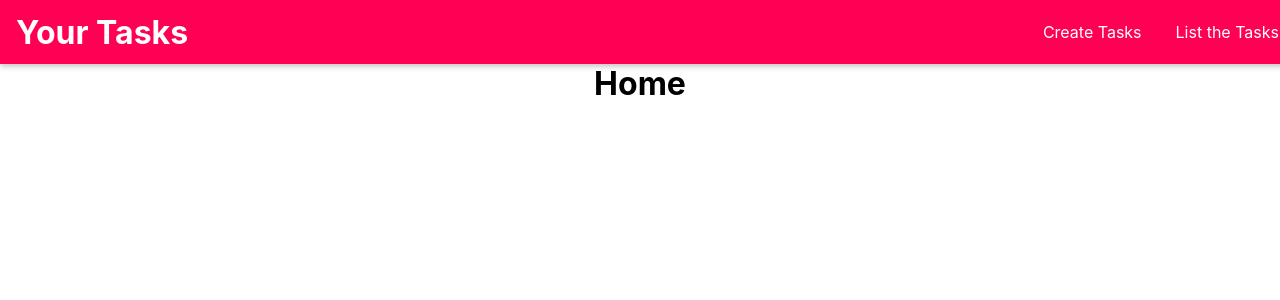
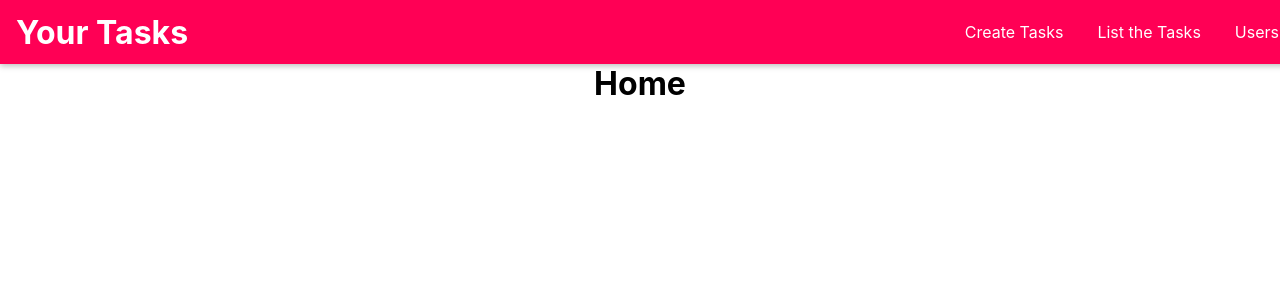
Before and after one commit to eshwagadkar/task-management-system, a React (Create React App) app: page / in a window 1280 px wide. Shown: the top 300 px of the page. Built offline with nearby package versions, Linux system fonts and the light colour scheme.

Commit message:
some new links

```diff
--- a/src/components/Navigation/NavLinks.js
+++ b/src/components/Navigation/NavLinks.js
@@ -6,6 +6,7 @@ const NavLinks = props => {
         <ul className='nav-links'>
             <li><Link to="/users/new">Create Tasks</Link></li>
             <li><Link to="/users/tasks">List the Tasks</Link></li>
+            <li><Link to="/users">Users</Link></li>
         </ul>
     </>
 }
--- a/src/pages/Users/Users.js
+++ b/src/pages/Users/Users.js
@@ -1,3 +1,4 @@
+import { Link } from 'react-router-dom';
 import UsersList from "../../components/Users/UsersList";
 
 import './Users.styles.scss';
@@ -14,7 +15,9 @@ const UserPage = () => {
         }
       ];
 
-    return <UsersList items={USERS} />;
+    return <>
+      <Link to="/users/tasks"><UsersList items={USERS} /></Link>
+    </>
 }
 
 export default UserPage;
```
